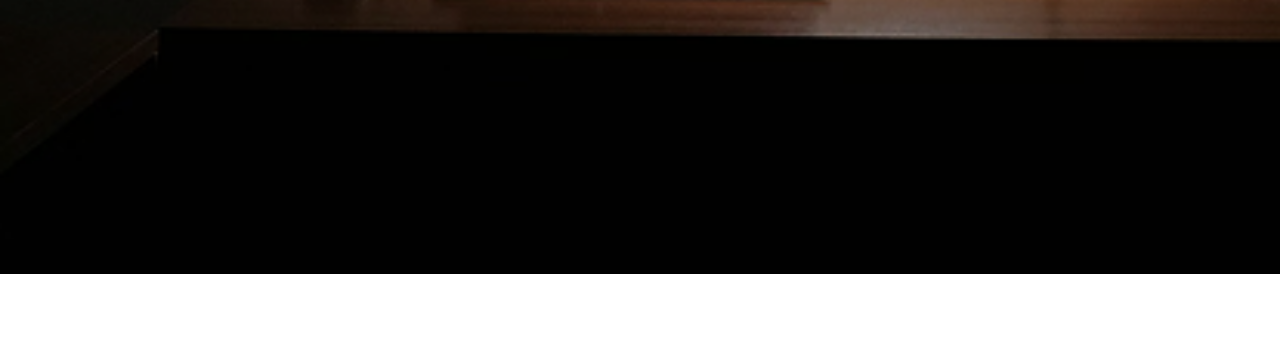
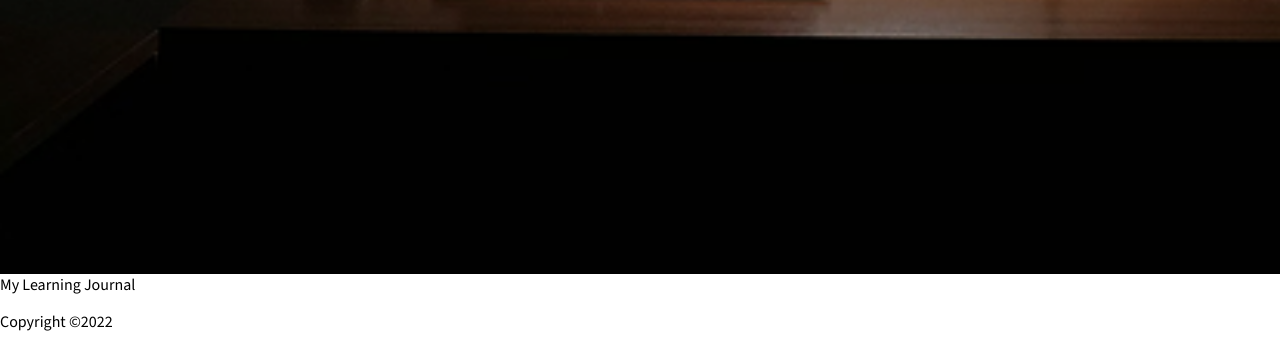
Before and after one commit to wzolnierek/learning-journal, a website built with Vite: page index.html in a window 1280 px wide. Shown: the part 686-1034 px from the top of the page. Before the commit the page ends 960 px from the top, so only its background shows below. Built offline with nearby package versions, Linux system fonts and the light colour scheme.

Commit message:
added footer and imgs for blogs

```diff
--- a/index.html
+++ b/index.html
@@ -37,6 +37,11 @@
 			</a>
         </main>
 
-        <footer></footer>
+        <footer>
+            <div class="footer-container">
+                My Learning Journal
+                <p>Copyright ©2022</p>
+            </div>
+        </footer>
     </body>
 </html>
```
Also changed, not shown: images/blog-imgs/article-image-01.png (added), images/blog-imgs/article-image-02.png (added), images/blog-imgs/article-image-03.png (added).
